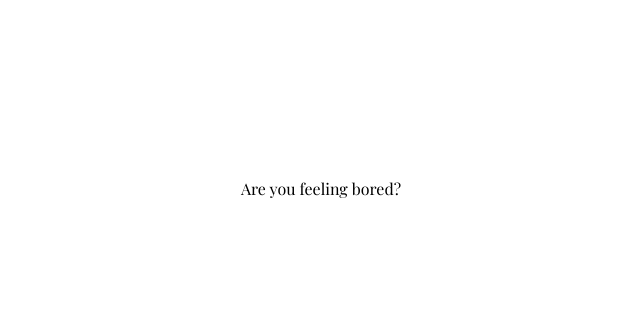
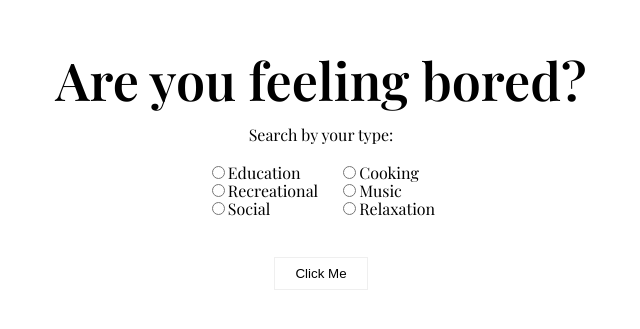
Before and after one commit to DarilInsanKamil/bored-app, a Next.js app: page /advance in a window 1280 px wide. Shown: the part 211-540 px from the top of the page, without its empty margins (319-959 px from the left). Built offline with nearby package versions, Linux system fonts and the light colour scheme; a web font is replaced by a local one.

Commit message:
advancesearch

```diff
--- a/src/app/advance/advance.module.css
+++ b/src/app/advance/advance.module.css
@@ -11,3 +11,107 @@
   align-items: center;
   padding: 0px 20px;
 }
+.title {
+  color: #000;
+  text-align: center;
+  font-size: 3.25rem;
+  font-style: normal;
+  font-weight: 600;
+  line-height: 106%; /* 3.445rem */
+}
+
+.sub_head {
+  color: #000;
+  font-size: 1rem;
+  font-style: normal;
+  font-weight: 400;
+  line-height: normal;
+  margin-top: 0.75rem;
+}
+.btn {
+  border: 1px solid #efefef;
+  background-color: transparent;
+  padding: 0.5rem 1.25rem;
+  margin: 1.25rem 0rem;
+}
+@keyframes fadeIn {
+  from {
+    opacity: 0;
+  }
+  to {
+    opacity: 1;
+  }
+}
+.wo_idea {
+  height: fit-content;
+  width: fit-content;
+  opacity: 0;
+}
+.idea {
+  animation: fadeIn 0.5s linear;
+  display: flex;
+  justify-content: center;
+  flex-direction: column;
+  font-family: var(--font-poppins);
+  margin-top: 10px;
+}
+.idea mark {
+  padding: 0.25rem;
+  font-size: 1.25rem;
+  margin: 0.25rem 0rem;
+}
+.advance {
+  margin-top: 40px;
+  text-align: center;
+  text-decoration: none;
+}
+.idea p {
+  margin: 0.5rem 0rem;
+}
+.btn:hover {
+  background-color: #efefef;
+  transition: all 0.2s ease-in-out;
+}
+
+.form {
+  margin: 20px 0px;
+}
+.form p {
+  text-align: center;
+}
+.form_sub {
+  margin-top: 20px;
+  display: flex;
+  column-gap: 20px;
+  align-items: center;
+}
+
+.loader {
+  margin-top: 0.75rem;
+  border: 4px solid #f3f3f3;
+  border-radius: 50%;
+  border-top: 4px solid #222;
+  width: 16px;
+  height: 16px;
+  -webkit-animation: spin 2s linear infinite; /* Safari */
+  animation: spin 2s linear infinite;
+}
+
+/* Safari */
+@-webkit-keyframes spin {
+  0% {
+    -webkit-transform: rotate(0deg);
+  }
+  100% {
+    -webkit-transform: rotate(360deg);
+  }
+}
+
+@keyframes spin {
+  0% {
+    transform: rotate(0deg);
+  }
+  100% {
+    transform: rotate(360deg);
+  }
+}
--- a/src/app/advance/page.jsx
+++ b/src/app/advance/page.jsx
@@ -1,9 +1,123 @@
-import React from "react";
-import styles from './advance.module.css'
+"use client";
+import React, { useState } from "react";
+import styles from "./advance.module.css";
 export default function AdvanceSearch() {
+  const [data, setData] = useState([]);
+  const [loading, setLoading] = useState(false);
+  const [param, setParam] = useState("");
+
+  const handleButtonClick = (event) => {
+    event.preventDefault();
+    setLoading(true);
+    if (param != "") {
+      const fetchData = async () => {
+        const response = await fetch(
+          `https://www.boredapi.com/api/activity?type=${param}`
+        );
+        const data = await response.json();
+        setData(data);
+        setLoading(false);
+      };
+      setTimeout(() => {
+        fetchData();
+      }, 1000);
+    } else {
+      setLoading(false);
+      alert("masukan input");
+    }
+  };
+
+  const handleChange = (e) => {
+    let value = e.target.value;
+    setParam(value);
+  };
+
   return (
     <main className={styles.main}>
       <h1 className={styles.title}>Are you feeling bored?</h1>
+      <form className={styles.form}>
+        <p>Search by your type: </p>
+        <div className={styles.form_sub}>
+          <div>
+            <div>
+              <input
+                type="radio"
+                id="html"
+                name="fav_language"
+                value="education"
+                onChange={handleChange}
+              />
+              <label>Education</label>
+            </div>
+            <div>
+              <input
+                type="radio"
+                id="css"
+                name="fav_language"
+                value="recreational"
+                onChange={handleChange}
+              />
+              <label>Recreational</label>
+            </div>
+            <div>
+              <input
+                type="radio"
+                id="css"
+                name="fav_language"
+                value="social"
+                onChange={handleChange}
+              />
+              <label>Social</label>
+            </div>
+          </div>
+          <div>
+            <div>
+              <input
+                type="radio"
+                id="css"
+                name="fav_language"
+                value="cooking"
+                onChange={handleChange}
+              />
+              <label>Cooking</label>
+            </div>
+            <div>
+              <input
+                type="radio"
+                id="css"
+                name="fav_language"
+                value="music"
+                onChange={handleChange}
+              />
+              <label>Music</label>
+            </div>
+            <div>
+              <input
+                type="radio"
+                id="css"
+                name="fav_language"
+                value="relaxation"
+                onChange={handleChange}
+              />
+              <label>Relaxation</label>
+            </div>
+          </div>
+        </div>
+      </form>
+      <button className={styles.btn} onClick={handleButtonClick}>
+        {data.length === 0 ? "Click Me" : "Try Again"}
+      </button>
+      {loading ? (
+        <p className={styles.loader}></p>
+      ) : (
+        <div className={data.length === 0 ? styles.wo_idea : styles.idea}>
+          <p>maybe you can try:</p>
+          <mark>{data.activity}</mark>
+          <a target="_blank" href={data.link === "" ? "" : data.link}>
+            {data.link}
+          </a>
+        </div>
+      )}
     </main>
   );
 }
--- a/src/app/page.js
+++ b/src/app/page.js
@@ -32,7 +32,7 @@ export default function Home() {
         loading ? <p className={styles.loader}></p> : <div className={data.length === 0 ? styles.wo_idea : styles.idea}>
           <p>maybe you can try:</p>
           <mark>{data.activity}</mark>
-          <a href={data.link === '' ? '' : data.link}>{data.link}</a>
+          <a target='_blank' href={data.link === '' ? '' : data.link}>{data.link}</a>
           <div className={styles.advance}>
             <p>if you no satisfied try:</p>
             <Link href={'/advance'}>advance search</Link>
```
Lines whose indentation alone changed are shown as unchanged.
